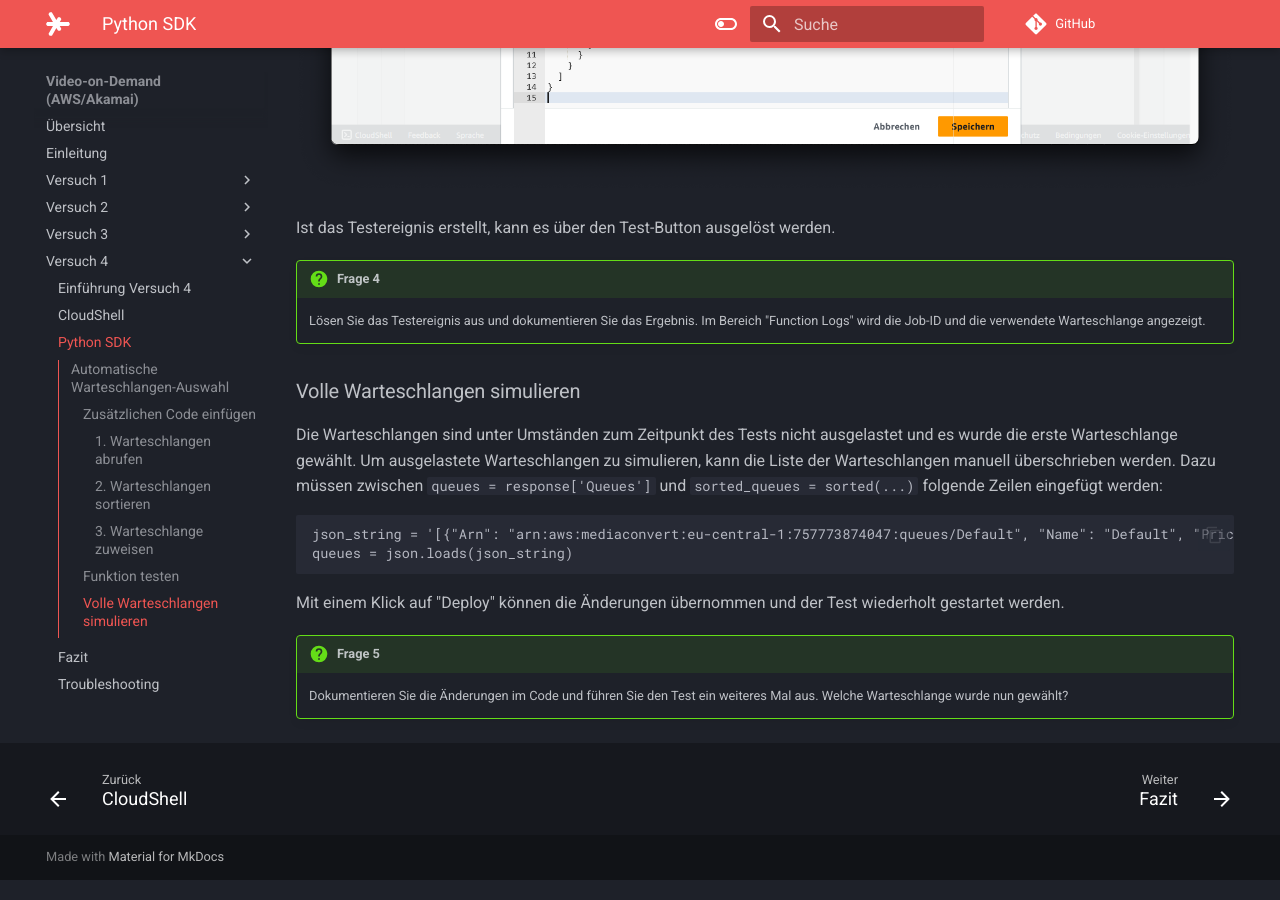
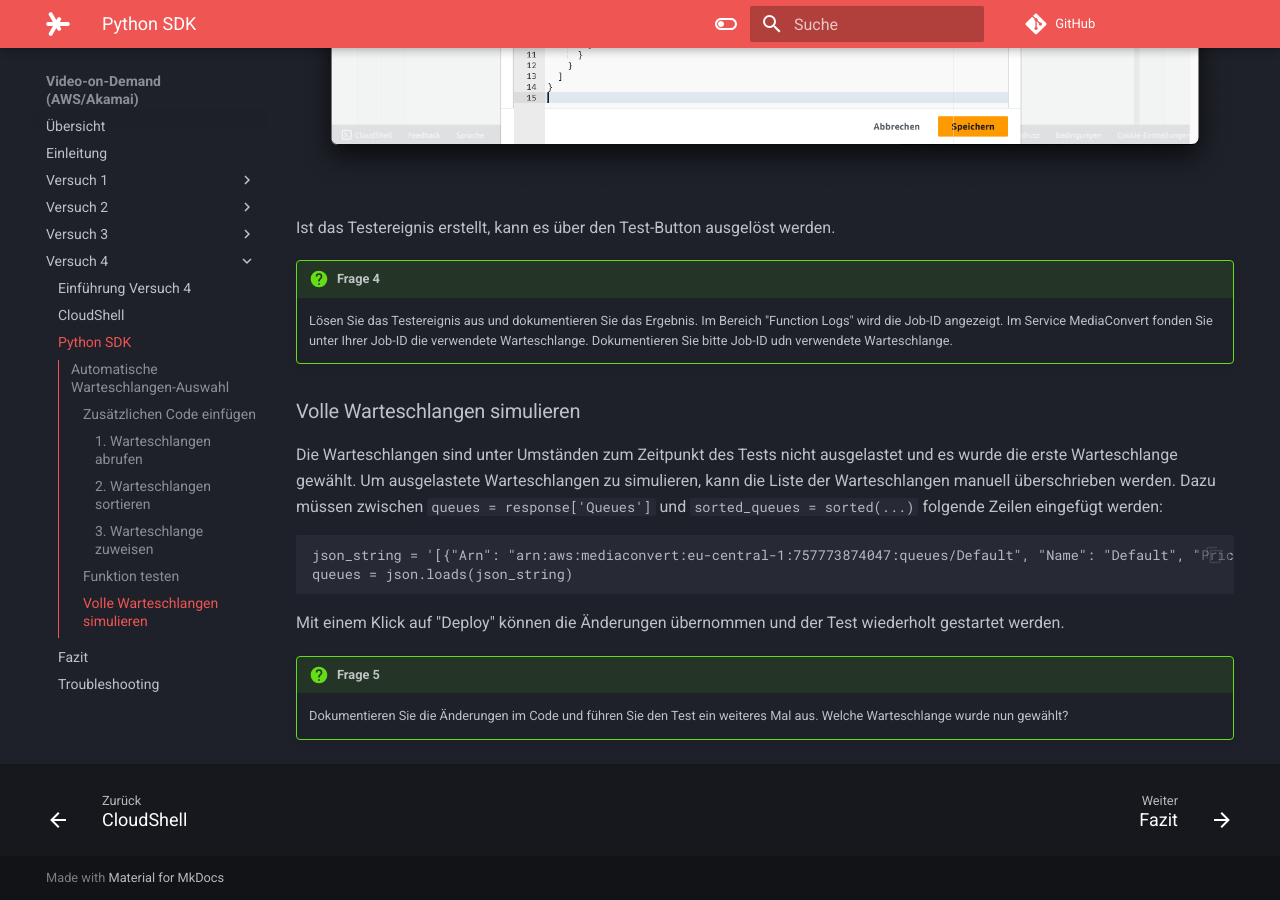
Before and after one commit to wruppelx/mvs-aws-exercise, an MkDocs documentation site: the page built from docs/versuch4/03-python_sdk.md, in a window 1280 px wide and 900 px high, scrolled down 3794 px. Built offline with MkDocs 1.6.1 and Material for MkDocs 9.7.7, drawn with Linux system fonts in a browser that asks for light colours; comment, search, counter and statistics services are not loaded.

Commit message:
Update 03-python_sdk.md

```diff
--- a/docs/versuch4/03-python_sdk.md
+++ b/docs/versuch4/03-python_sdk.md
@@ -94,7 +94,7 @@
 Ist das Testereignis erstellt, kann es über den Test-Button ausgelöst werden.
 
 !!! question "Frage 4"
-    Lösen Sie das Testereignis aus und dokumentieren Sie das Ergebnis. Im Bereich "Function Logs" wird die Job-ID und die verwendete Warteschlange angezeigt.
+    Lösen Sie das Testereignis aus und dokumentieren Sie das Ergebnis. Im Bereich "Function Logs" wird die Job-ID angezeigt. Im Service MediaConvert fonden Sie unter Ihrer Job-ID die verwendete Warteschlange. Dokumentieren Sie bitte Job-ID udn verwendete Warteschlange.
 
 ### Volle Warteschlangen simulieren
 
```
